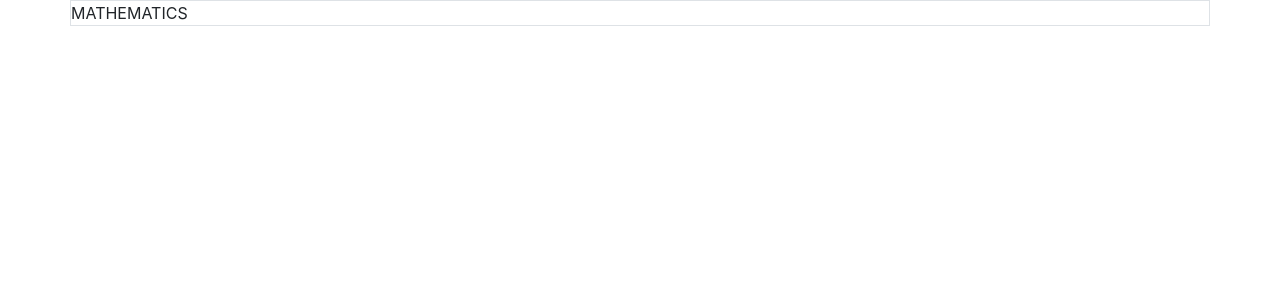
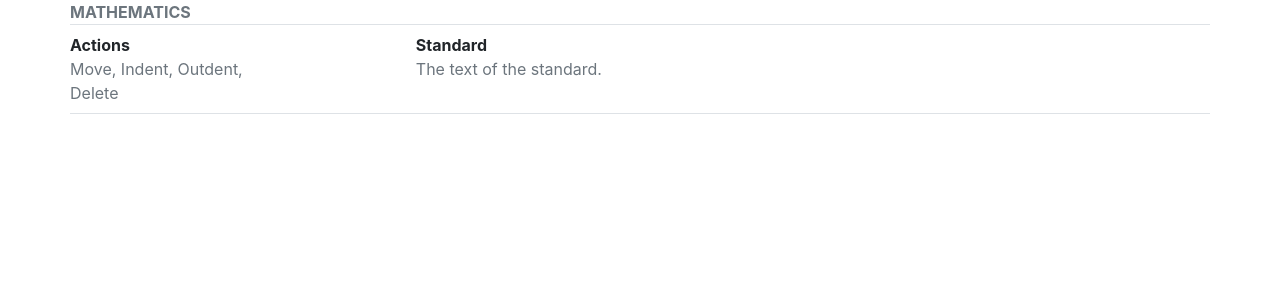
Before and after one commit to AnMan9801/CurriculamAuthoringTool, a React (Create React App) app: page / in a window 1280 px wide. Shown: the top 300 px of the page. Built offline with nearby package versions, Linux system fonts and the light colour scheme.

Commit message:
feat : complete Todo Header

```diff
--- a/src/components/Todo.js
+++ b/src/components/Todo.js
@@ -1,16 +1,25 @@
 import React, { Component } from 'react'
+import TodoHeader from './TodoHeader'
 
 export class Todo extends Component {
     constructor(props) {
         super(props)
 
-        this.state = "indent-0"
+        this.state = {
+            currentIndent: "0",
+
+            data : ""
+        }
     }
 
     render() {
         return (
-            <div className="container border">
-                <div className="row text-uppercase">{this.props.subjectName}</div>
+            <div className="container text-left">
+                <div className="row text-secondary font-weight-bold text-uppercase">
+                    {this.props.subjectName}
+                </div>
+                <TodoHeader />
+
             </div>
         )
     }
--- /dev/null
+++ b/src/components/TodoHeader.js
@@ -0,0 +1,27 @@
+import React from 'react'
+
+function TodoHeader() {
+    return (
+        <div className="row border-top border-bottom">
+            <div className="col-2 pl-0 pt-2 pb-2 text-capitalize text-wrap text-break">
+                <span className="font-weight-bolder">Actions</span>
+                <br />
+                <span className="text-secondary">
+                    Move, indent, outdent, delete
+                </span>
+            </div>
+            <div className="row col-10 pl-0 pt-2 pb-2 text-wrap text-break">
+                <div className="col-2"></div>
+                <div className="col-10">
+                    <span className="font-weight-bolder text-capitaize">Standard</span>
+                    <br />
+                    <span className="text-secondary">
+                        The text of the standard.
+                    </span>
+                </div>
+            </div>
+        </div>
+    )
+}
+
+export default TodoHeader
```
Also changed, not shown: src/App.css (+9 -0 lines).
